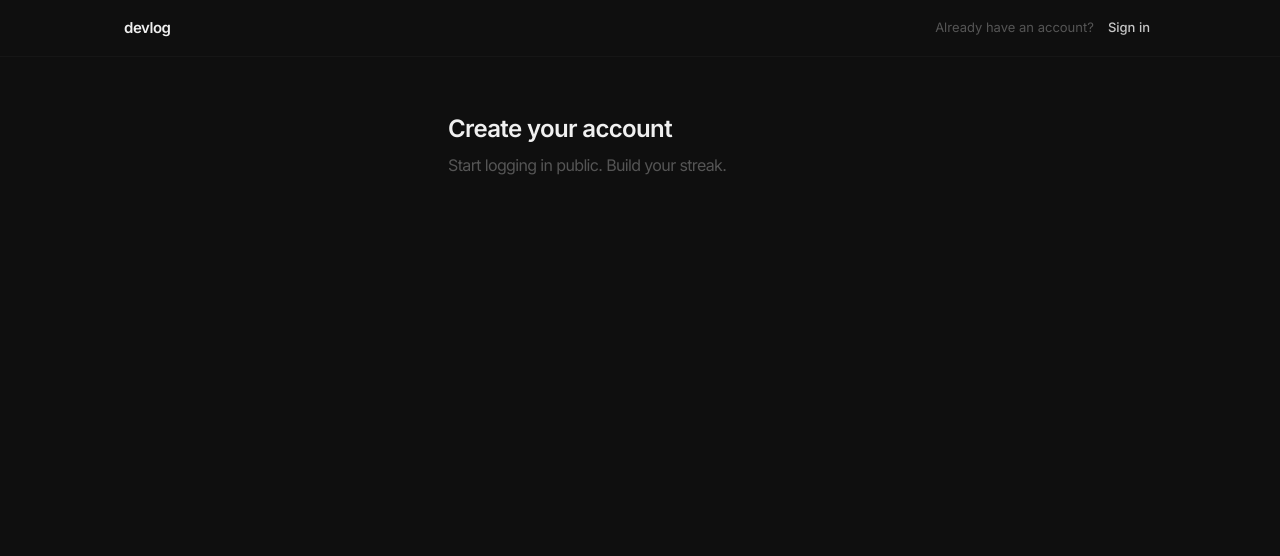
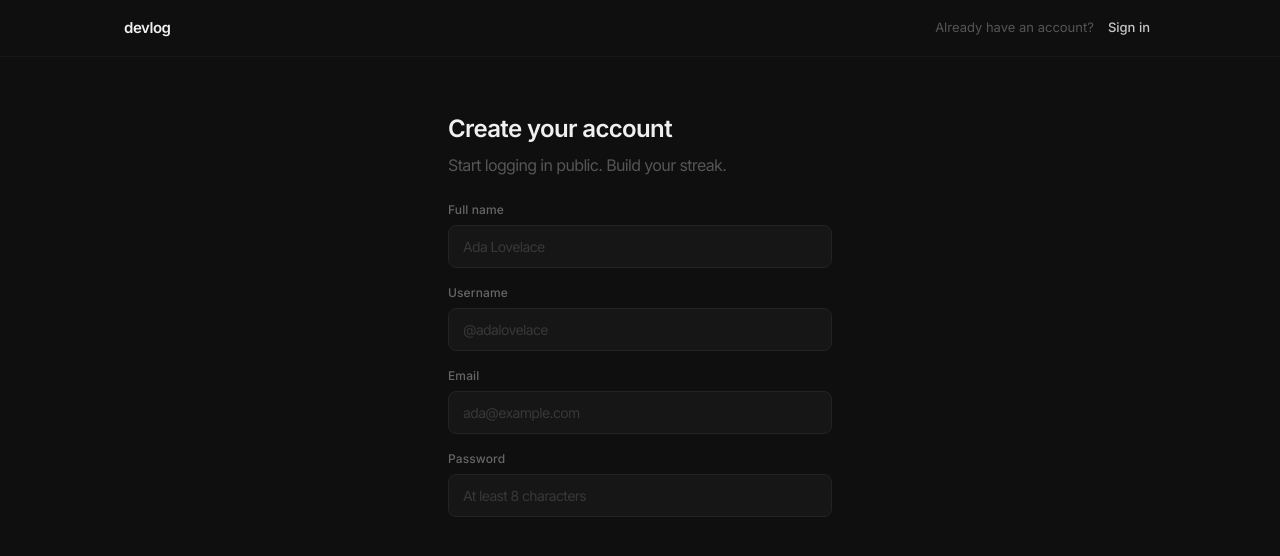
Before and after one commit to h3pixz/DevLog, a React (Vite) app: page /reg in a window 1280 px wide. Shown: the top 556 px of the page. Built offline with nearby package versions, Linux system fonts and the light colour scheme.

Commit message:
add: form layout

```diff
--- a/src/pages/RegisterPage.tsx
+++ b/src/pages/RegisterPage.tsx
@@ -1,6 +1,59 @@
 import Header from "../components/Header";
+import Field from "../components/Field";
+import { useState } from "react";
+
+type FieldState = { value: string; touched: boolean };
 
 export default function RegisterPage() {
+  const [name, setName] = useState<FieldState>({ value: "", touched: false });
+  const [email, setEmail] = useState<FieldState>({ value: "", touched: false });
+  const [password, setPassword] = useState<FieldState>({
+    value: "",
+    touched: false,
+  });
+
+  const [handle, setHandle] = useState<FieldState>({
+    value: "",
+    touched: false,
+  });
+
+  const handleVal = handle.value.startsWith("@")
+    ? handle.value.slice(1)
+    : handle.value;
+
+  const errors = {
+    name: !name.value.trim() ? "Name is required" : "",
+    handle: !handleVal.trim()
+      ? "Handle is required"
+      : !/^[a-z0-9_]{2,20}$/.test(handleVal)
+        ? "2–20 chars: letters, numbers, underscores only"
+        : "",
+    email: !email.value.trim()
+      ? "Email is required"
+      : !/^[^\s@]+@[^\s@]+\.[^\s@]+$/.test(email.value)
+        ? "Enter a valid email"
+        : "",
+    password: !password.value
+      ? "Password is required"
+      : password.value.length < 8
+        ? "At least 8 characters"
+        : "",
+  };
+
+  const strength = (() => {
+    const p = password.value;
+    if (!p) return 0;
+    let s = 0;
+    if (p.length >= 8) s++;
+    if (/[A-Z]/.test(p)) s++;
+    if (/[0-9]/.test(p)) s++;
+    if (/[^A-Za-z0-9]/.test(p)) s++;
+    return s;
+  })();
+
+  const strengthColor = ["", "#7A3A3A", "#A08A48", "#4D8A6A", "#4A7AA5"][strength];
+  const strengthLabel = ["", "Weak", "Fair", "Good", "Strong"][strength];
+
   return (
     <>
       <Header mode="minimal" />
@@ -8,17 +61,87 @@ export default function RegisterPage() {
         className="flex justify-center flex-1"
         style={{ padding: "56px 24px 80px" }}
       >
-        <div className="w-full max-w-sm tracking-[-0.04em] leading-[1.1]">
+        <div className="w-full max-w-sm flex flex-col gap-6 tracking-[-0.04em] leading-[1.1]">
           <div>
             <h1 className="text-2xl font-semibold text-[#F0F0F0] mb-2">
               Create your account
             </h1>
-            <p className="text-m text-[#555555] leading-[1.5]">Start logging in public. Build your streak.</p>
+            <p className="text-m text-[#555555] leading-[1.5]">
+              Start logging in public. Build your streak.
+            </p>
           </div>
-        </div>
 
-        <form></form>
+          <form>
+          <div className="flex flex-col gap-4">
+            <Field
+              label="Full name"
+              placeholder="Ada Lovelace"
+              value={name.value}
+              onChange={(v) => setName({ value: v, touched: false })}
+              onBlur={() => setName((s) => ({ ...s, touched: true }))}
+              error={name.touched ? errors.name : ""}
+            />
+
+            <Field
+              label="Username"
+              placeholder="@adalovelace"
+              value={handle.value}
+              onChange={(v) => setHandle({ value: v, touched: false })}
+              onBlur={() => setHandle((s) => ({ ...s, touched: true }))}
+              error={handle.touched ? errors.handle : ""}
+              hint={
+                !handle.touched && !errors.handle && handle.value
+                  ? `Your profile will be devlog.sh/${handleVal}`
+                  : ""
+              }
+            />
+
+            <Field
+              label="Email"
+              type="email"
+              placeholder="ada@example.com"
+              value={email.value}
+              onChange={(v) => setEmail({ value: v, touched: false })}
+              onBlur={() => setEmail((s) => ({ ...s, touched: true }))}
+              error={email.touched ? errors.email : ""}
+            />
+
+            <div>
+                <Field
+                  label="Password"
+                  type="password"
+                  placeholder="At least 8 characters"
+                  value={password.value}
+                  onChange={(v) => setPassword({ value: v, touched: false })}
+                  onBlur={() => setPassword((s) => ({ ...s, touched: true }))}
+                  error={password.touched ? errors.password : ""}
+                />
+                {password.value && (
+                  <div className="flex items-center gap-2.5" style={{ marginTop: 8 }}>
+                    <div className="flex gap-1" style={{ flex: 1 }}>
+                      {[1, 2, 3, 4].map((i) => (
+                        <div
+                          key={i}
+                          style={{
+                            flex: 1,
+                            height: 3,
+                            borderRadius: 2,
+                            backgroundColor: i <= strength ? strengthColor : "#1E1E1E",
+                            transition: "background-color 0.2s",
+                          }}
+                        />
+                      ))}
+                    </div>
+                    <span style={{ fontSize: 11, color: strengthColor, fontWeight: 500, minWidth: 36 }}>
+                      {strengthLabel}
+                    </span>
+                  </div>
+                )}
+              </div>
+          </div>
+        </form>
       </div>
+    </div>
     </>
   );
 }
```
